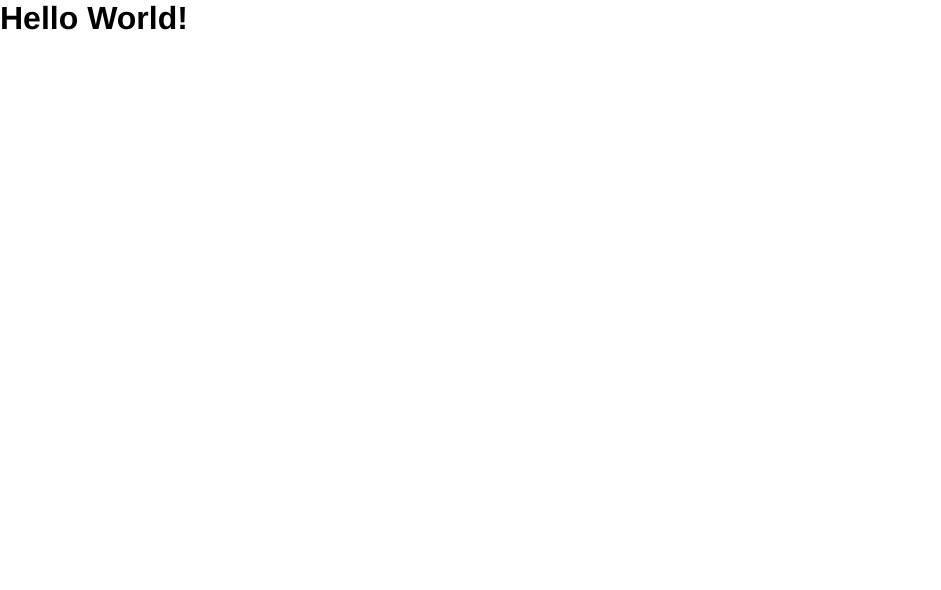
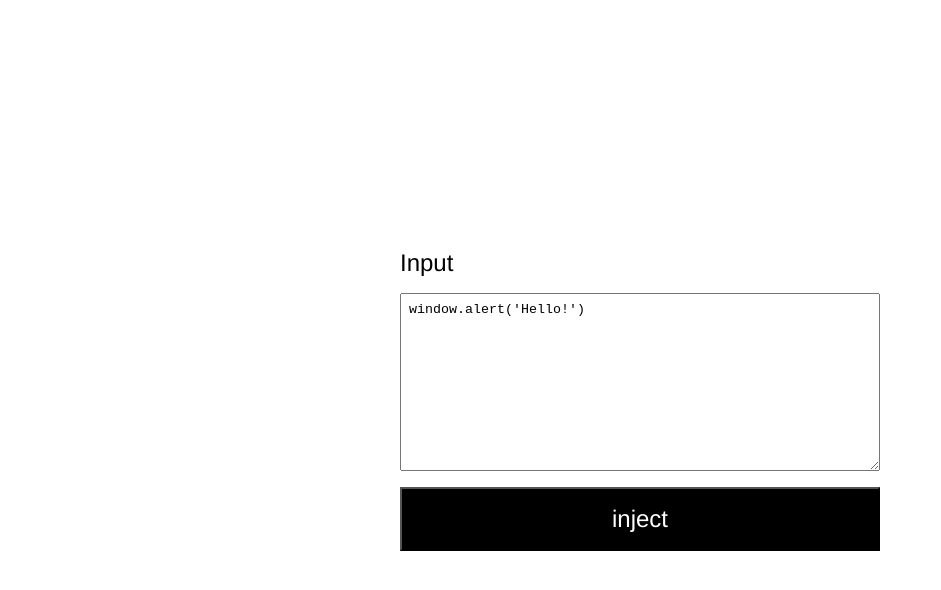
Before and after one commit to DaveBitter/csp-trusted-type, a website built with Parcel: page src/index.html in a window 1280 px wide. Shown: the whole page, without its empty margins (0-941 px from the left). Built offline with nearby package versions, Linux system fonts and the light colour scheme.

Commit message:
feat(injection-form): add partial

```diff
--- a/src/index.html
+++ b/src/index.html
@@ -97,6 +97,8 @@
     <script type="module" src="./app.js"></script>
   </head>
   <body>
-    <include src="./partials/hello-world/hello-world.html"></include>
+    <main>
+      <include src="./partials/injection-form/injection-form.html"></include>
+    </main>
   </body>
 </html>
--- a/src/partials/hello-world/hello-world.html
+++ /dev/null
@@ -1 +0,0 @@
-<h1>Hello World!</h1>
--- /dev/null
+++ b/src/partials/injection-form/injection-form.css
@@ -0,0 +1,26 @@
+.injection-form__form {
+  display: flex;
+  flex-direction: column;
+  gap: 1rem;
+}
+
+.injection-form__label {
+  font-size: 1.5rem;
+}
+
+.injection-form__input {
+  padding: 0.5rem;
+}
+
+textarea.injection-form__input {
+  min-height: 10rem;
+  resize: vertical;
+}
+
+.injection-form__button {
+  padding: 1rem;
+  background-color: black;
+  color: white;
+  font-size: 1.5rem;
+  cursor: pointer;
+}
--- /dev/null
+++ b/src/partials/injection-form/injection-form.html
@@ -0,0 +1,16 @@
+<script
+  type="module"
+  src="./partials/injection-form/injection-form.js"
+></script>
+<link rel="stylesheet" href="./partials/injection-form/injection-form.css" />
+
+<div class="injection-form">
+  <form class="injection-form__form" data-injection-form>
+    <label class="injection-form__label" for="input">Input</label>
+    <textarea id="'input" class="injection-form__input" name="input">
+window.alert('Hello!')</textarea
+    >
+    <button class="injection-form__button" type="submit">inject</button>
+  </form>
+  <div data-injection-form-output></div>
+</div>
--- /dev/null
+++ b/src/partials/injection-form/injection-form.js
@@ -0,0 +1,20 @@
+const elements = {
+  injectionForm: document.querySelector('[data-injection-form]'),
+  injectionFormOutput: document.querySelector('[data-injection-form-output]')
+};
+
+const handleSubmit = e => {
+  e.preventDefault();
+
+  elements.injectionFormOutput.innerHTML = null;
+
+  const formData = new FormData(e.currentTarget);
+  const input = formData.get('input');
+
+  const script = document.createElement('script');
+  script.innerHTML = input;
+
+  elements.injectionFormOutput.appendChild(script);
+};
+
+elements.injectionForm.addEventListener('submit', handleSubmit);
--- a/src/style.css
+++ b/src/style.css
@@ -8,3 +8,16 @@ button,
 input {
   font-family: 'Helvetica', 'Arial', sans-serif;
 }
+
+body {
+  display: flex;
+  justify-content: center;
+  align-items: center;
+  min-height: 100vh;
+}
+
+main {
+  width: 30rem;
+  max-width: 100vw;
+  padding: 1rem;
+}
```
Also changed, not shown: 1 other file.
